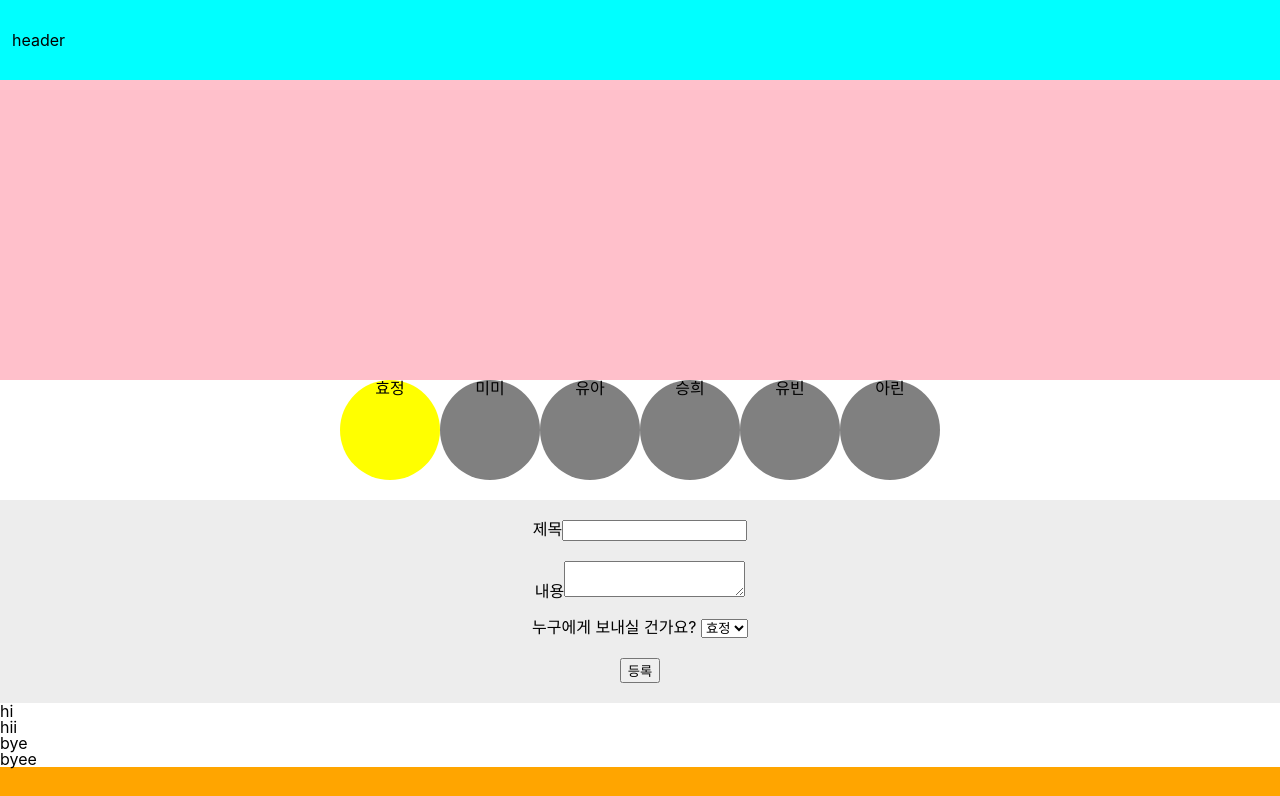
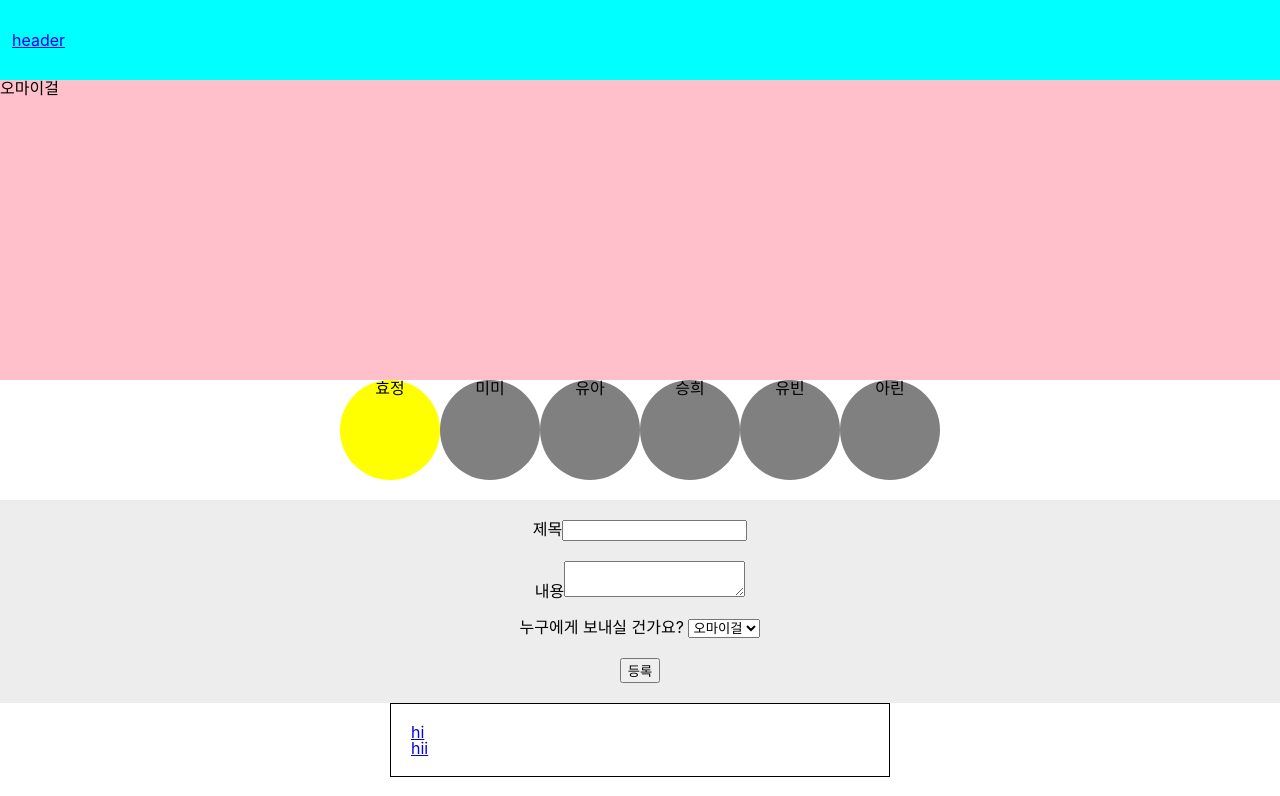
Before and after one commit to brownrice0916/fan-letter-site, a React (Create React App) app: page /fanletter/1 in a window 1280 px wide. Shown: the top 796 px of the page. Built offline with nearby package versions, Linux system fonts and the light colour scheme.

Commit message:
add fanletter-detail

```diff
--- a/package.json
+++ b/package.json
@@ -10,6 +10,7 @@
     "react-dom": "^18.2.0",
     "react-router-dom": "^6.21.3",
     "react-scripts": "5.0.1",
+    "uuid": "^9.0.1",
     "web-vitals": "^2.1.4"
   },
   "scripts": {
--- a/src/components/Layout.jsx
+++ b/src/components/Layout.jsx
@@ -1,4 +1,5 @@
 import React from "react";
+import { Link } from "react-router-dom";
 import styled from "styled-components";
 
 const StyledHeader = styled.header`
@@ -7,6 +8,9 @@ const StyledHeader = styled.header`
   padding: 12px;
   display: flex;
   align-items: center;
+  > h1 {
+    cursor: pointer;
+  }
 `;
 
 const StyledFooter = styled.footer`
@@ -22,7 +26,7 @@ const Layout = ({ children }) => {
   return (
     <div>
       <StyledHeader>
-        <h1>header</h1>
+        <Link to="/">header</Link>
       </StyledHeader>
       {children}
       <StyledFooter>푸터임</StyledFooter>
--- a/src/pages/FanLetter.jsx
+++ b/src/pages/FanLetter.jsx
@@ -1,7 +1,8 @@
-import React, { useState } from "react";
-import { useParams } from "react-router-dom";
-import { artists } from "../shared/artists";
+import React, { useEffect, useState } from "react";
+import { Link, useParams } from "react-router-dom";
+import { datas } from "../shared/artists";
 import styled from "styled-components";
+import { v4 as uuidv4 } from "uuid";
 
 const StyledIntro = styled.section`
   background-color: pink;
@@ -25,6 +26,7 @@ const StyledMemberCard = styled.li`
   height: 100px;
   border-radius: 100%;
   background-color: ${(props) => (props.$isSelected ? "yellow" : "gray")};
+  cursor: pointer;
 `;
 
 const StyledForm = styled.form`
@@ -36,39 +38,58 @@ const StyledForm = styled.form`
   > div {
     margin-bottom: 20px;
   }
+  > input[type="submit"] {
+    cursor: pointer;
+  }
 `;
-const FanLetter = () => {
+
+const StyledFanLetterWrap = styled.ul`
+  display: flex;
+  justify-content: center;
+  flex-direction: column;
+`;
+
+const StyledFanLetterCard = styled.li`
+  border: 1px solid black;
+  width: 500px;
+  margin: 0 auto;
+  margin-bottom: 20px;
+  padding: 20px;
+`;
+const FanLetter = ({
+  artists,
+  setArtists,
+  selectedMember,
+  setSelectedMember,
+}) => {
   const params = useParams();
 
-  const foundData = artists.find((item) => item.id === parseInt(params.id));
-  const [members, setMembers] = useState(foundData.members);
-  const [selectedMember, setSelectedMember] = useState(foundData.members[0]);
+  console.log("artists", artists);
+  const currentArtist = artists.find((item) => item.id === parseInt(params.id));
 
-  // console.log(members);
-
-  const selectMember = (member) => {
-    //console.log(member.name + "이 선택되었습니다.");
-    setSelectedMember(member);
-
-    //setFanLetters(member.fanLetters);
-  };
-
+  useEffect(() => {
+    setSelectedMember(currentArtist.members[0]);
+  }, []);
+  console.log("foundData", currentArtist);
   const handleSubmit = (e) => {
     e.preventDefault();
 
-    const title = e.target.title.value;
+    const nickname = e.target.nickname.value;
     const content = e.target.content.value;
-    const changedMembers = members.map((member) => {
+    const changedMembers = artists.map((member) => {
       if (member.id === selectedMember.id) {
         // 선택된 멤버의 경우 fanLetters를 업데이트한 새로운 객체를 반환
         return {
           ...member,
-          fanLetters: [...member.fanLetters, { title, content }],
+          fanLetters: [
+            ...member.fanLetters,
+            { nickname, content, id: uuidv4(), date: new Date() },
+          ],
         };
       }
       return member; // 선택되지 않은 멤버는 그대로 반환
     });
-    setMembers(changedMembers);
+    setArtists(changedMembers);
     //setFanLetters([...fanLetters, { title, content }]);
 
     // 선택된 멤버의 fanLetters 업데이트
@@ -81,17 +102,20 @@ const FanLetter = () => {
   return (
     <>
       <StyledIntro>
-        <h1>{members.name}</h1>
+        <h1>{currentArtist.name}</h1>
       </StyledIntro>
 
       <StyledMembers>
         <ul>
-          {members.map((member) => (
+          {currentArtist.members.map((member) => (
             <StyledMemberCard
               key={member.id}
-              $isSelected={member.id === selectedMember.id}
+              $isSelected={
+                selectedMember ? member.id === selectedMember.id : false
+              }
               onClick={() => {
-                selectMember(member);
+                setSelectedMember(member);
+                // selectMember(member);
               }}
             >
               {member.name}
@@ -106,7 +130,7 @@ const FanLetter = () => {
       >
         <div>
           <label>제목</label>
-          <input type="text" name="title" />
+          <input type="text" name="nickname" />
         </div>
         <div>
           <label>내용</label>
@@ -116,8 +140,18 @@ const FanLetter = () => {
           <p>
             누구에게 보내실 건가요?{" "}
             <span>
-              <select name="recipient">
-                {members.map((member) => (
+              <select
+                name="recipient"
+                value={selectedMember ? selectedMember.id : 0}
+                onChange={(e) => {
+                  const selectedMemberId = parseInt(e.target.value);
+                  const selectedMember = artists.find(
+                    (member) => member.id === selectedMemberId
+                  );
+                  setSelectedMember(selectedMember);
+                }}
+              >
+                {artists.map((member) => (
                   <option key={member.id} value={member.id}>
                     {member.name}
                   </option>
@@ -128,14 +162,18 @@ const FanLetter = () => {
         </div>
         <input type="submit" value="등록" />
       </StyledForm>
-      <div>
-        {selectedMember.fanLetters.map((fanLetter) => (
-          <div key={fanLetter.title}>
-            <h3>{fanLetter.title}</h3>
-            <p>{fanLetter.content}</p>
-          </div>
-        ))}
-      </div>
+      <StyledFanLetterWrap>
+        {selectedMember &&
+          selectedMember.fanLetters.map((fanLetter) => (
+            <StyledFanLetterCard key={fanLetter.id}>
+              <Link to={`/fanletterDetail/${fanLetter.id}`}>
+                <h3>{fanLetter.nickname}</h3>
+                <p>{fanLetter.content}</p>
+                <p>{fanLetter.date.toLocaleString("ko-KR")}</p>
+              </Link>
+            </StyledFanLetterCard>
+          ))}
+      </StyledFanLetterWrap>
     </>
   );
 };
--- a/src/pages/FanLetterDetail.jsx
+++ b/src/pages/FanLetterDetail.jsx
@@ -1,7 +1,34 @@
 import React from "react";
+import { useParams } from "react-router-dom";
 
-const FanLetterDetail = () => {
-  return <div>팬레터상세페이지</div>;
+const FanLetterDetail = ({ artists, selectedMember }) => {
+  console.log("members", artists, selectedMember);
+  const params = useParams();
+
+  console.log(params.id);
+  console.log("artists", selectedMember);
+  const currentLetter = selectedMember.fanLetters.find((item) => {
+    console.log(item.id, params.id);
+    return item.id === params.id;
+  });
+  console.log("currentLetter", currentLetter);
+
+  const handleEdit = () => {
+    console.log("수정");
+  };
+
+  const handleDelete = () => {
+    console.log("삭제");
+  };
+
+  return (
+    <>
+      <div>{currentLetter.nickname}</div>
+      <div>{currentLetter.content}</div>
+      <button onClick={handleEdit}>수정</button>
+      <button onClick={handleDelete}>삭제</button>
+    </>
+  );
 };
 
 export default FanLetterDetail;
--- a/src/pages/Home.jsx
+++ b/src/pages/Home.jsx
@@ -1,7 +1,7 @@
 import React, { useState } from "react";
 import { Link } from "react-router-dom";
 import styled from "styled-components";
-import { artists } from "../shared/artists";
+import { datas } from "../shared/artists";
 
 const StyledIntro = styled.section`
   background-color: pink;
@@ -37,7 +37,7 @@ const Home = () => {
       <StyledArtistList>
         <h1>아티스트리스트</h1>
         <ul>
-          {artists.map((item) => (
+          {datas.map((item) => (
             <li onClick={moveToFanPage} key={item.id}>
               <Link to={`/fanletter/${item.id}`}>{item.name}</Link>
             </li>
--- a/src/shared/Router.js
+++ b/src/shared/Router.js
@@ -1,18 +1,41 @@
-import React from "react";
+import React, { useState } from "react";
 import { BrowserRouter, Route, Routes } from "react-router-dom";
 import Layout from "../components/Layout";
 import Home from "../pages/Home";
 import FanLetter from "../pages/FanLetter";
 import FanLetterDetail from "../pages/FanLetterDetail";
+import { datas } from "./artists";
 
 const Router = () => {
+  const [artists, setArtists] = useState(datas);
+  const [selectedMember, setSelectedMember] = useState();
+  console.log(datas);
   return (
     <BrowserRouter>
       <Layout>
         <Routes>
           <Route path="/" element={<Home />} />
-          <Route path="/fanletter/:id" element={<FanLetter />} />
-          <Route path="/fanletterDetail/:id" element={<FanLetterDetail />} />
+          <Route
+            path="/fanletter/:id"
+            element={
+              <FanLetter
+                setSelectedMember={setSelectedMember}
+                selectedMember={selectedMember}
+                artists={artists}
+                setArtists={setArtists}
+              />
+            }
+          />
+          <Route
+            path="/fanletterDetail/:id"
+            element={
+              <FanLetterDetail
+                selectedMember={selectedMember}
+                artists={artists}
+                setArtists={setArtists}
+              />
+            }
+          />
         </Routes>
       </Layout>
     </BrowserRouter>
--- a/src/shared/artists.js
+++ b/src/shared/artists.js
@@ -1,4 +1,6 @@
-export const artists = [
+import { v4 as uuidv4 } from "uuid";
+
+export const datas = [
   {
     id: 1,
     name: "오마이걸",
@@ -7,62 +9,110 @@ export const artists = [
         id: 1,
         name: "효정",
         fanLetters: [
-          { id: 1, title: "hi", content: "hii" },
-          { id: 2, title: "bye", content: "byee" },
+          { id: uuidv4(), nickname: "hi", content: "hii", date: "" },
+          { id: uuidv4(), nickname: "bye", content: "byee", date: "" },
         ],
       },
       {
         id: 2,
         name: "미미",
         fanLetters: [
-          { id: 1, title: "hi2", content: "hii" },
-          { id: 2, title: "bye2", content: "byee" },
+          { id: uuidv4(), nickname: "hi2", content: "hii", date: "" },
+          { id: uuidv4(), nickname: "bye2", content: "byee", date: "" },
         ],
       },
       {
         id: 3,
         name: "유아",
         fanLetters: [
-          { id: 1, title: "hi3", content: "hii" },
-          { id: 2, title: "bye3", content: "byee" },
+          { id: uuidv4(), nickname: "hi3", content: "hii", date: "" },
+          { id: uuidv4(), nickname: "bye3", content: "byee", date: "" },
         ],
       },
       {
         id: 4,
         name: "승희",
         fanLetters: [
-          { id: 1, title: "hi4", content: "hii" },
-          { id: 2, title: "bye4", content: "byee" },
+          { id: uuidv4(), nickname: "hi4", content: "hii", date: "" },
+          { id: uuidv4(), nickname: "bye4", content: "byee", date: "" },
         ],
       },
       {
         id: 5,
         name: "유빈",
         fanLetters: [
-          { id: 1, title: "hi5", content: "hii" },
-          { id: 2, title: "bye5", content: "byee" },
+          { id: uuidv4(), nickname: "hi5", content: "hii", date: "" },
+          { id: uuidv4(), nickname: "bye5", content: "byee", date: "" },
         ],
       },
       {
         id: 6,
         name: "아린",
         fanLetters: [
-          { id: 1, title: "hi6", content: "hi" },
-          { id: 2, title: "bye6", content: "hi2" },
+          { id: uuidv4(), nickname: "hi6", content: "hi", date: "" },
+          { id: uuidv4(), nickname: "bye6", content: "hi2", date: "" },
         ],
       },
     ],
   },
   {
-    id: 1,
+    id: 2,
     name: "뉴진스",
     members: [
-      { id: 1, name: "민지" },
-      { id: 2, name: "하니" },
-      { id: 3, name: "다니엘" },
-      { id: 4, name: "해린" },
-      { id: 5, name: "혜인" },
+      {
+        id: 1,
+        name: "민지",
+        fanLetters: [
+          { id: uuidv4(), nickname: "hi6", content: "hi", date: "" },
+          { id: uuidv4(), nickname: "bye6", content: "hi2", date: "" },
+        ],
+      },
+      {
+        id: 2,
+        name: "하니",
+        fanLetters: [
+          { id: uuidv4(), nickname: "hi6", content: "hi", date: "" },
+          { id: uuidv4(), nickname: "bye6", content: "hi2", date: "" },
+        ],
+      },
+      {
+        id: 3,
+        name: "다니엘",
+        fanLetters: [
+          { id: uuidv4(), nickname: "hi6", content: "hi", date: "" },
+          { id: uuidv4(), nickname: "bye6", content: "hi2", date: "" },
+        ],
+      },
+      {
+        id: 4,
+        name: "해린",
+        fanLetters: [
+          { id: uuidv4(), nickname: "hi6", content: "hi", date: "" },
+          { id: uuidv4(), nickname: "bye6", content: "hi2", date: "" },
+        ],
+      },
+      {
+        id: 5,
+        name: "혜인",
+        fanLetters: [
+          { id: uuidv4(), nickname: "hi6", content: "hi", date: "" },
+          { id: uuidv4(), nickname: "bye6", content: "hi2", date: "" },
+        ],
+      },
     ],
   },
-  { id: 1, name: "아이유", members: [{ id: 1, name: "아이유" }] },
+  {
+    id: 3,
+    name: "아이유",
+    members: [
+      {
+        id: 1,
+        name: "아이유",
+        fanLetters: [
+          { id: uuidv4(), nickname: "hi6", content: "hi", date: "" },
+          { id: uuidv4(), nickname: "bye6", content: "hi2", date: "" },
+        ],
+      },
+    ],
+  },
 ];
```
Also changed, not shown: 1 other file (tests, documents, lock files or other folders).
